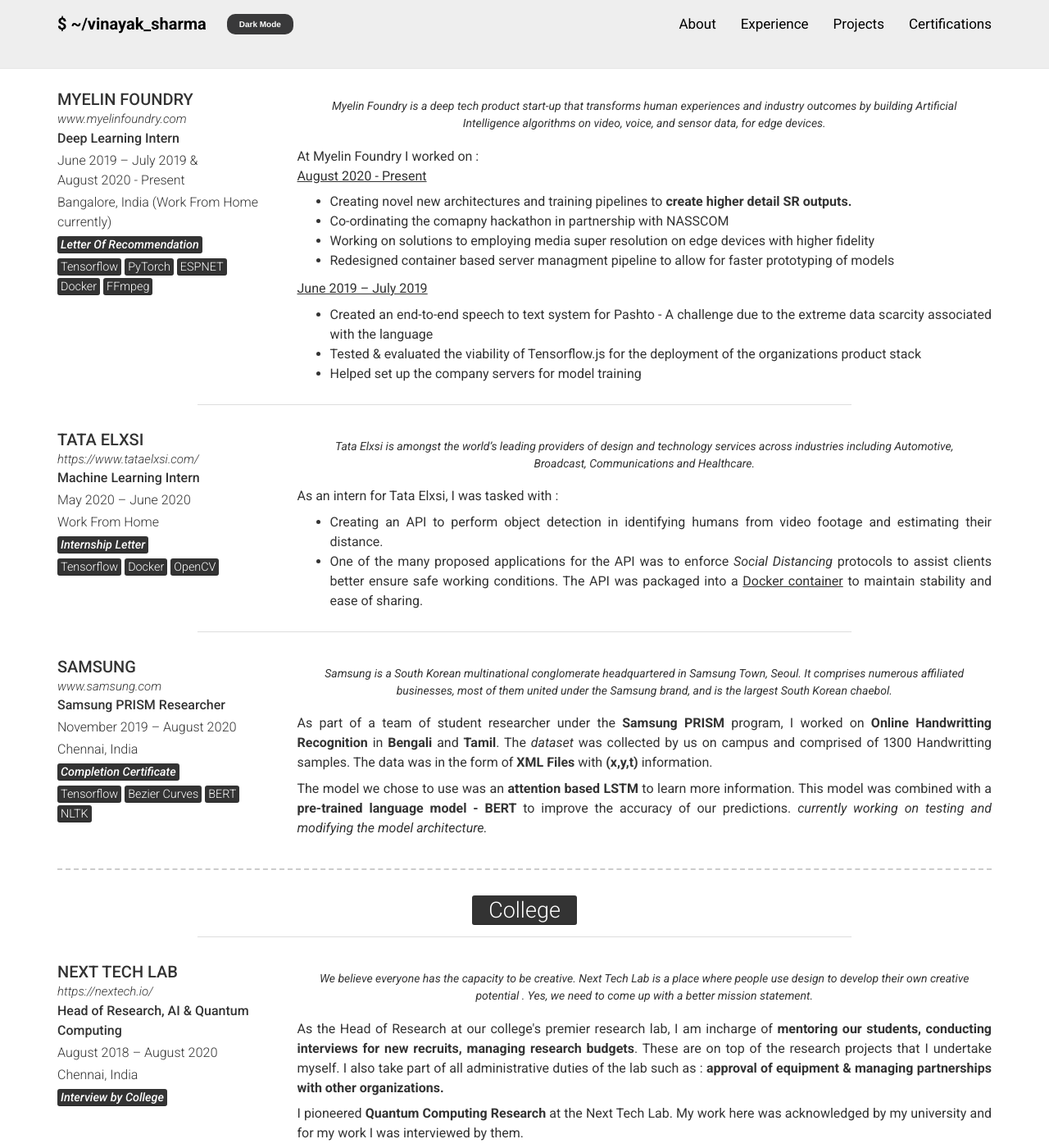
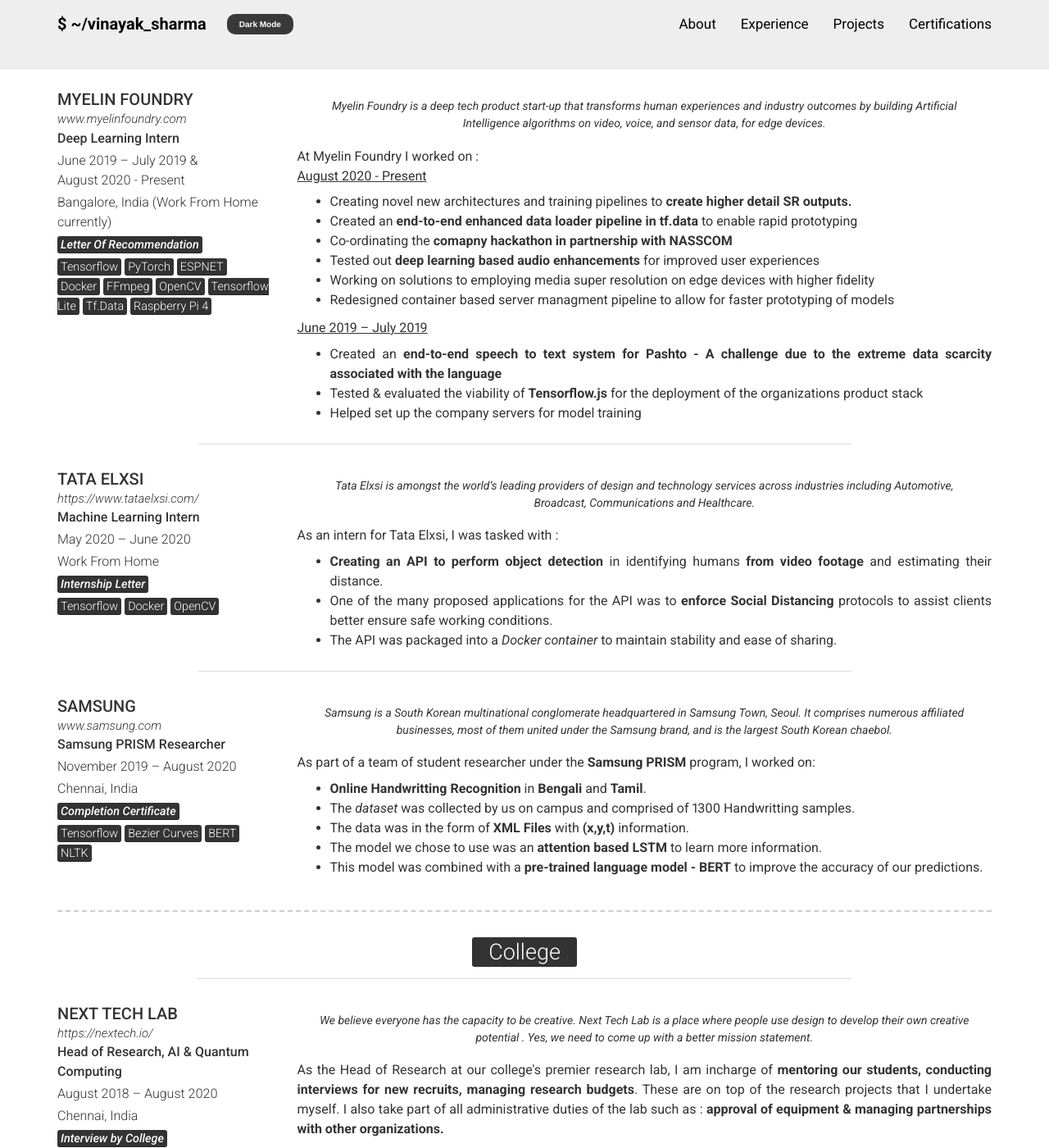
Before and after one commit to vinayak19th/vinayak19th.github.io, a Jekyll site: the page built from pages/experience.html, in a window 1280 px wide and 1400 px high, scrolled down 347 px. Shown: the whole window at 82% size. Built offline with Jekyll 4.4.1, drawn with Linux system fonts in a browser that asks for light colours; nearby versions of some CDN libraries.

Commit message:
Added MF info

```diff
--- a/_data/experience.yml
+++ b/_data/experience.yml
@@ -7,7 +7,7 @@
   location: Bangalore, India (Work From Home currently)
   document : Letter Of Recommendation
   doclink : https://drive.google.com/file/d/1oFySerdQF5OGhKNeobj0N22yT5KHxSRK/view?usp=sharing
-  stack: [<mark>Tensorflow</mark>,<mark>PyTorch</mark>,<mark>ESPNET</mark>,<mark>Docker</mark>,<mark>FFmpeg</mark>]
+  stack: [<mark>Tensorflow</mark>,<mark>PyTorch</mark>,<mark>ESPNET</mark>,<mark>Docker</mark>,<mark>FFmpeg</mark>,<mark>OpenCV</mark>,<mark>Tensorflow Lite</mark>,<mark>Tf.Data</mark>,<mark>Raspberry Pi 4</mark>]
   quote: >
     Myelin Foundry is a deep tech product start-up that transforms human experiences and industry
     outcomes by building Artificial Intelligence algorithms on video, voice, and sensor data, for edge devices.
@@ -15,13 +15,15 @@
     At Myelin Foundry I worked on :<br>
     <u> August 2020 - Present</u>
       * Creating novel new architectures and training pipelines to <b>create higher detail SR outputs.</b>
-      * Co-ordinating the comapny hackathon in partnership with NASSCOM
+      * Created an <b>end-to-end enhanced data loader pipeline in tf.data</b> to enable rapid prototyping
+      * Co-ordinating the <b>comapny hackathon in partnership with NASSCOM</b>
+      * Tested out <b>deep learning based audio enhancements</b> for improved user experiences
       * Working on solutions to employing media super resolution on edge devices with higher fidelity
       * Redesigned container based server managment pipeline to allow for faster prototyping of models
 
     <u> June 2019 – July 2019</u>
-      * Created an end-to-end speech to text system for Pashto - A challenge due to the extreme data scarcity associated with the language
-      * Tested & evaluated the viability of Tensorflow.js for the deployment of the organizations product stack
+      * Created an <b>end-to-end speech to text system for Pashto<b> - A challenge due to the extreme data scarcity associated with the language
+      * Tested & evaluated the viability of <b>Tensorflow.js</b> for the deployment of the organizations product stack
       * Helped set up the company servers for model training
 
 
@@ -38,11 +40,9 @@
     Tata Elxsi is amongst the world’s leading providers of design and technology services across industries including Automotive, Broadcast, Communications and Healthcare.
   description: > # this will include new lines to allow paragraphs
     As an intern for Tata Elxsi, I was tasked with :
-
-    * Creating an API to perform object detection in identifying humans from video footage and estimating their distance.
-
-    * One of the many proposed applications for the API was to enforce <i>Social Distancing</i> protocols to assist clients better ensure safe working conditions. The API was packaged into a <u>Docker container</u> to
-    maintain stability and ease of sharing.
+      * <b>Creating an API to perform object detection</b> in identifying humans <b>from video footage</b> and estimating their distance.
+      * One of the many proposed applications for the API was to <b>enforce Social Distancing</b> protocols to assist clients better ensure safe working conditions.
+      * The API was packaged into a <i>Docker container</i> to maintain stability and ease of sharing.
 
 - layout: layout/left-ex
   company: SAMSUNG
@@ -57,9 +57,9 @@
     Samsung is a South Korean multinational conglomerate headquartered in Samsung Town, Seoul. It comprises numerous
     affiliated businesses, most of them united under the Samsung brand, and is the largest South Korean chaebol.
   description: > # this will include new lines to allow paragraphs
-    <p>As part of a team of student researcher under the <b>Samsung PRISM</b> program, I worked on <b>Online Handwritting
-    Recognition</b> in <b>Bengali</b> and <b>Tamil</b>. The <i>dataset</i> was collected by us on campus and comprised of 1300
-    Handwritting samples. The data was in the form of <b>XML Files</b> with <b>(x,y,t)</b> information.</p>
-    <p> The model we chose to use was an <b>attention based LSTM</b> to learn more information. This model was combined with a
-    <b>pre-trained language model - BERT</b> to improve the accuracy of our predictions. <i>currently working on testing and
-    modifying the model architecture.
+    As part of a team of student researcher under the <b>Samsung PRISM</b> program, I worked on:
+      * <b>Online Handwritting Recognition</b> in <b>Bengali</b> and <b>Tamil</b>.
+      * The <i>dataset</i> was collected by us on campus and comprised of 1300 Handwritting samples.
+      * The data was in the form of <b>XML Files</b> with <b>(x,y,t)</b> information.
+      * The model we chose to use was an <b>attention based LSTM</b> to learn more information.
+      * This model was combined with a <b>pre-trained language model - BERT</b> to improve the accuracy of our predictions.
```
Also changed, not shown: 1 other file.
